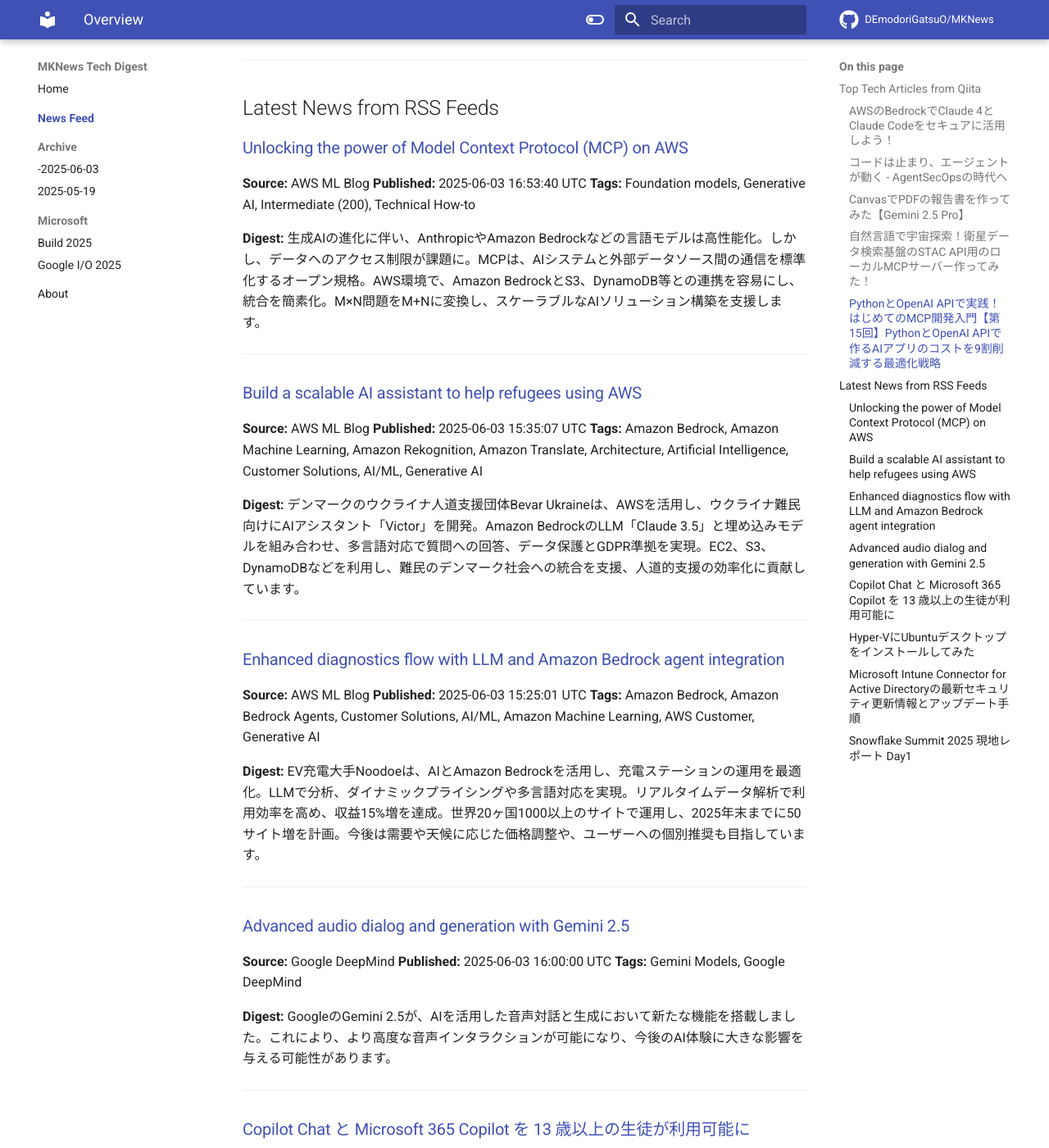
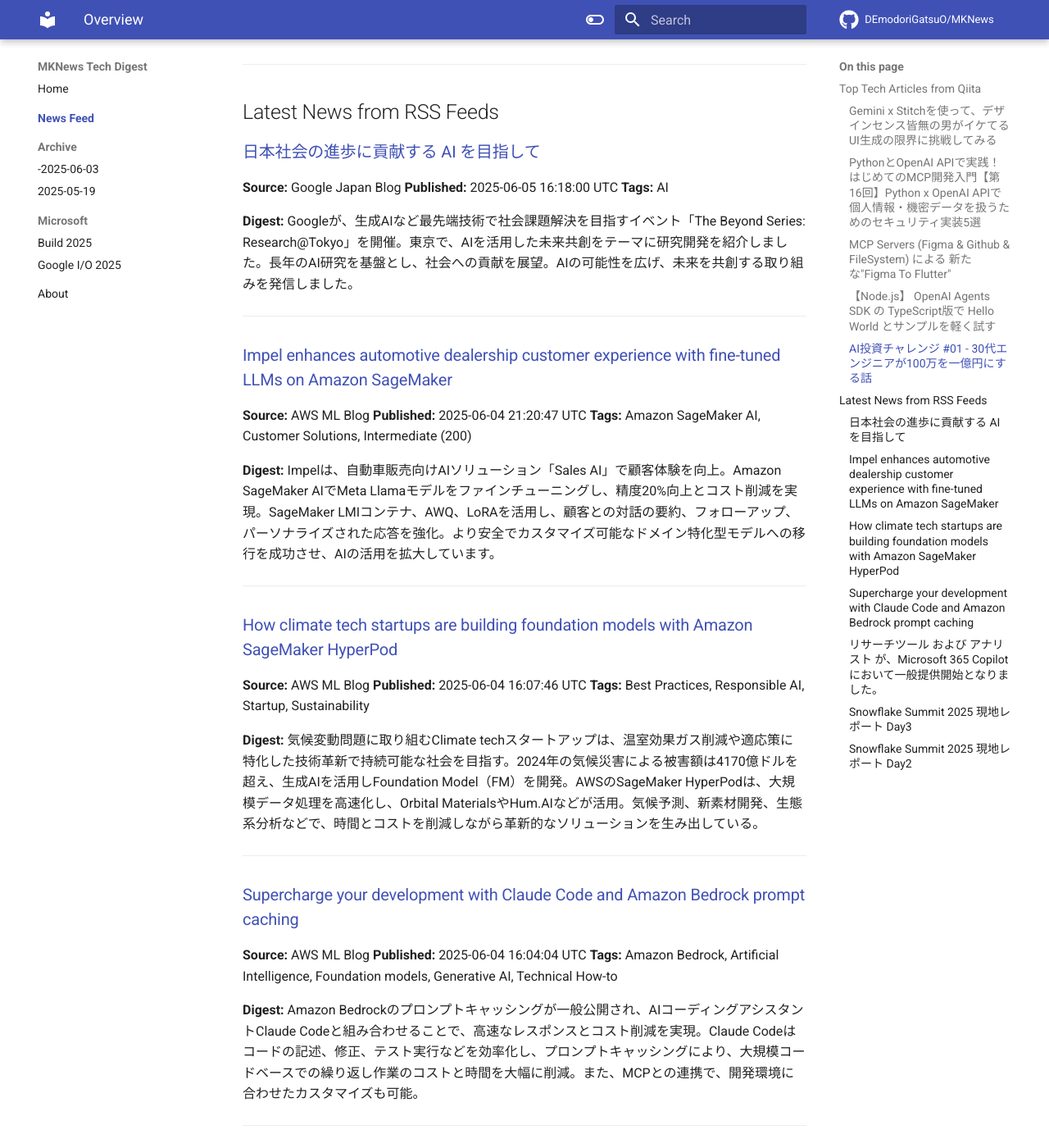
Before and after one commit to DEmodoriGatsuO/MKNews, an MkDocs documentation site: the page built from docs/news/index.md, in a window 1280 px wide and 1400 px high, scrolled down 1501 px. Shown: the whole window at 82% size. Built offline with MkDocs 1.6.1 and Material for MkDocs 9.7.7, drawn with Linux system fonts in a browser that asks for light colours; comment, search, counter and statistics services are not loaded; some of the changed text lies outside the part shown.

Commit message:
Automated AI Tech Digest - 2025-06-05

```diff
--- a/docs/news/index.md
+++ b/docs/news/index.md
@@ -1,138 +1,128 @@
-# AI Tech Trends Digest (2025-06-04)
+# AI Tech Trends Digest (2025-06-05)
 
 
 ## Top Tech Articles from Qiita
 
 
-### [AWSのBedrockでClaude 4とClaude Codeをセキュアに活用しよう！](https://qiita.com/moritalous/items/9da3e2538c9507890e40)
-**Published:** 2025-06-04 02:37:57 UTC
+### [Gemini x Stitchを使って、デザインセンス皆無の男がイケてるUI生成の限界に挑戦してみる](https://qiita.com/zawatti/items/aa761adbb4829c0f89d4)
+**Published:** 2025-06-04 23:58:24 UTC
 **Likes:** 5
-**Tags:** AWS, bedrock, Claude, ClaudeCode
+**Tags:** UI, Gemini, 生成AI, Sticth, nolimit
 
 **Digest:**
-富士ソフトの森田氏による、Amazon BedrockでのClaude 4活用術の紹介。AWS Ambassadorとして、BedrockでClaude Codeを利用する方法や、モデル、リージョンの設定変更を解説。セキュリティや請求の利点を挙げつつ、APIキーの簡便さやクォータ制限といった注意点も提示。利用状況管理やモデル呼び出しログの確認方法も説明しています。
+GoogleのUI生成ツール「Stitch」で非デザイナーがUI生成に挑戦。Geminiとの壁打ちで「イケてるUI」の定義を深め、ユーザーの目的を明確化。枕販売サイトのUIをStitchで生成し、トップページと商品詳細ページを作成。V0でも試すと指示に従ったUIが生成され、AIとの協働でイケてるUIの要件定義が成功した。
 
 ---
 
-### [コードは止まり、エージェントが動く - AgentSecOpsの時代へ](https://qiita.com/QueryPie/items/bf855a84a279a958fdf8)
-**Published:** 2025-06-03 06:55:13 UTC
-**Likes:** 3
-**Tags:** Security, AI, MCP, LLM
+### [PythonとOpenAI APIで実践！はじめてのMCP開発入門【第16回】Python x OpenAI APIで個人情報・機密データを扱うためのセキュリティ実装5選](https://qiita.com/QueryPie/items/03b575921448fdc1c7a3)
+**Published:** 2025-06-04 14:56:02 UTC
+**Likes:** 5
+**Tags:** Python, AI, MCP, LLM, ModelContextProtocol
 
 **Digest:**
-AgentSecOpsは、AIエージェントの自律的実行に伴うセキュリティリスクに対応する概念。順次・エージェント間呼び出し型AgentOpsの2構造があり、ポリシー挿入位置や監査方法が異なる。DevSecOpsでは対応できない動的実行に対し、リアルタイムでポリシー評価、権限検証、ロギングを行う。PBACで実行目的を基準にアクセス制御し、委任・トリガー悪用、経路不透明性などの脅威に対応。
+PythonとOpenAI APIを用いたAIアプリ開発のセキュリティについて解説。個人情報保護法を意識し、データマスキングや仮名化による無害化、コンテキスト管理でのデータ最小化、OpenAIのオプトアウト申請やAzure OpenAIの検討を推奨。APIキーをサーバーサイドで管理し、ロギングと異常検知も重要。最終チェックリストも提示し、安全なAI開発を促しています。
 
 ---
 
-### [CanvasでPDFの報告書を作ってみた【Gemini 2.5 Pro】](https://qiita.com/dnp-katou/items/1b1e4de6ed389c4aa96f)
-**Published:** 2025-06-04 02:16:45 UTC
-**Likes:** 2
-**Tags:** PDF, 業務効率化, Gemini, DeepResearch, gemini2.5pro
+### [MCP Servers (Figma & Github & FileSystem) による 新たな"Figma To Flutter"](https://qiita.com/eno49conan/items/8435128f6632db69836f)
+**Published:** 2025-06-04 10:42:02 UTC
+**Likes:** 4
+**Tags:** AI, Flutter, MCP, Figma, Claude
 
 **Digest:**
-GeminiのCanvas機能で、AI関連技術ニュースの調査報告書を効率的に作成する方法を紹介。DeepResearchで情報を収集し、CanvasでHTMLレイアウトを調整。シンプルな指示でデザインが改善され、PDF化も可能。アイコン追加、キーポイント強調、洗練された箇条書きなど、見やすい報告書作成に役立つ機能が便利です。
+MCP（Model Context Protocol）を活用し、Figma、Github、ローカルファイルシステムを連携させる開発フローを構築。Claude DesktopでFigma UIを基にFlutterコードを生成し、Github Issueを参照してローカルファイルを更新。開発初期は指示不足で課題も、詳細指示とGithub MCP導入で改善。FigmaとGithub設定後、簡潔な指示でコード生成に成功。
 
 ---
 
-### [自然言語で宇宙探索！衛星データ検索基盤のSTAC API用のローカルMCPサーバー作ってみた！](https://qiita.com/nokonoko_1203/items/f615fff26f871a63faaf)
-**Published:** 2025-06-03 15:53:57 UTC
+### [【Node.js】 OpenAI Agents SDK の TypeScript版で Hello World とサンプルを軽く試す](https://qiita.com/youtoy/items/0972e1f4ba5213f76cb1)
+**Published:** 2025-06-04 16:04:31 UTC
 **Likes:** 2
-**Tags:** TypeScript, MCP, STAC, LLM, Claude
+**Tags:** JavaScript, Node.js, OpenAI, AIエージェント, OpenAIAgentsSDK
 
 **Digest:**
-衛星データ検索API規格STAC APIを紹介。STAC APIは矩形座標や日付指定でデータ抽出可能だが、クエリ構築が煩雑。そこで、自然言語での検索を可能にするローカルMCPサーバーを実装。これにより、"〇〇エリアの△△年のデータ"といったリクエストで、衛星データ検索が容易に。GitHubで公開されており、Claude Desktop等と連携して利用可能。
+OpenAI Agents SDK の TypeScript版を試した話。まず、公式ポストと日本語対応のドキュメントを紹介。Python版の経験を踏まえ、TypeScript版で「Hello World」を実行し、`@openai/agents` をインストール。APIキー設定後、サンプルコードで俳句作成を試みる。さらに、github のサンプルから関数を使った例を試し、東京とニューヨークの天気情報を取得。最終的に、TypeScript版の可能性を確認し、今後の試用を示唆している。
 
 ---
 
-### [PythonとOpenAI APIで実践！はじめてのMCP開発入門【第15回】PythonとOpenAI APIで作るAIアプリのコストを9割削減する最適化戦略](https://qiita.com/QueryPie/items/f03d8f8b7c7d0a52d4a5)
-**Published:** 2025-06-03 14:50:06 UTC
-**Likes:** 1
-**Tags:** Python, AI, MCP, LLM, ModelContextProtocol
+### [AI投資チャレンジ #01 - 30代エンジニアが100万を一億円にする話](https://qiita.com/aug/items/8b62dfe37c097355f0be)
+**Published:** 2025-06-04 13:57:39 UTC
+**Likes:** 2
+**Tags:** ポエム, AI, 生成AI, Claude, DeepResearch
 
 **Digest:**
-本記事は、AI開発におけるコスト問題への対策として、PythonとOpenAI APIを用いた実践的な「プロンプト最適化」と「モデル選択術」を解説。第14回のトークン知識を活かし、プロンプト簡潔化、MCPコンテキスト圧縮、タスク分解とモデル配置、動的モデルルーターなどを紹介。安全なAPI利用のためのキャッシュや出力制御も提示し、持続可能なサービス開発に繋がる。
+30代ITエンジニアaug氏が、AI投資で100万円を3年で1億円にする計画を開始。20代のFX失敗から学び、AI活用を決意。Claude 4を選び、Deep Researchでネットキャッシュ比率に着目した投資手法を構築。スクリーニングで23社の小型株を発見し、PCや証券口座を準備。AI分析と人間判断を組み合わせ、目標達成を目指す。
 
 ---
 
 ## Latest News from RSS Feeds
 
 
-### [Unlocking the power of Model Context Protocol (MCP) on AWS](https://aws.amazon.com/blogs/machine-learning/unlocking-the-power-of-model-context-protocol-mcp-on-aws/)
-**Source:** AWS ML Blog
-**Published:** 2025-06-03 16:53:40 UTC
-**Tags:** Foundation models, Generative AI, Intermediate (200), Technical How-to
+### [日本社会の進歩に貢献する AI を目指して](https://blog.google/intl/ja-jp/company-news/technology/ai-researchtokyo-co-imagine-the-future-of-society-with-ai/)
+**Source:** Google Japan Blog
+**Published:** 2025-06-05 16:18:00 UTC
+**Tags:** AI
 
 **Digest:**
-生成AIの進化に伴い、AnthropicやAmazon Bedrockなどの言語モデルは高性能化。しかし、データへのアクセス制限が課題に。MCPは、AIシステムと外部データソース間の通信を標準化するオープン規格。AWS環境で、Amazon BedrockとS3、DynamoDB等との連携を容易にし、統合を簡素化。M×N問題をM+Nに変換し、スケーラブルなAIソリューション構築を支援します。
+Googleが、生成AIなど最先端技術で社会課題解決を目指すイベント「The Beyond Series: Research@Tokyo」を開催。東京で、AIを活用した未来共創をテーマに研究開発を紹介しました。長年のAI研究を基盤とし、社会への貢献を展望。AIの可能性を広げ、未来を共創する取り組みを発信しました。
 
 ---
 
-### [Build a scalable AI assistant to help refugees using AWS](https://aws.amazon.com/blogs/machine-learning/build-a-scalable-ai-assistant-to-help-refugees-using-aws/)
+### [Impel enhances automotive dealership customer experience with fine-tuned LLMs on Amazon SageMaker](https://aws.amazon.com/blogs/machine-learning/impel-enhances-automotive-dealership-customer-experience-with-fine-tuned-llms-on-amazon-sagemaker/)
 **Source:** AWS ML Blog
-**Published:** 2025-06-03 15:35:07 UTC
-**Tags:** Amazon Bedrock, Amazon Machine Learning, Amazon Rekognition, Amazon Translate, Architecture, Artificial Intelligence, Customer Solutions, AI/ML, Generative AI
+**Published:** 2025-06-04 21:20:47 UTC
+**Tags:** Amazon SageMaker AI, Customer Solutions, Intermediate (200)
 
 **Digest:**
-デンマークのウクライナ人道支援団体Bevar Ukraineは、AWSを活用し、ウクライナ難民向けにAIアシスタント「Victor」を開発。Amazon BedrockのLLM「Claude 3.5」と埋め込みモデルを組み合わせ、多言語対応で質問への回答、データ保護とGDPR準拠を実現。EC2、S3、DynamoDBなどを利用し、難民のデンマーク社会への統合を支援、人道的支援の効率化に貢献しています。
+Impelは、自動車販売向けAIソリューション「Sales AI」で顧客体験を向上。Amazon SageMaker AIでMeta Llamaモデルをファインチューニングし、精度20%向上とコスト削減を実現。SageMaker LMIコンテナ、AWQ、LoRAを活用し、顧客との対話の要約、フォローアップ、パーソナライズされた応答を強化。より安全でカスタマイズ可能なドメイン特化型モデルへの移行を成功させ、AIの活用を拡大しています。
 
 ---
 
-### [Enhanced diagnostics flow with LLM and Amazon Bedrock agent integration](https://aws.amazon.com/blogs/machine-learning/enhanced-diagnostics-flow-with-llm-and-amazon-bedrock-agent-integration/)
+### [How climate tech startups are building foundation models with Amazon SageMaker HyperPod](https://aws.amazon.com/blogs/machine-learning/how-climate-tech-startups-are-building-foundation-models-with-amazon-sagemaker-hyperpod/)
 **Source:** AWS ML Blog
-**Published:** 2025-06-03 15:25:01 UTC
-**Tags:** Amazon Bedrock, Amazon Bedrock Agents, Customer Solutions, AI/ML, Amazon Machine Learning, AWS Customer, Generative AI
+**Published:** 2025-06-04 16:07:46 UTC
+**Tags:** Best Practices, Responsible AI, Startup, Sustainability
 
 **Digest:**
-EV充電大手Noodoeは、AIとAmazon Bedrockを活用し、充電ステーションの運用を最適化。LLMで分析、ダイナミックプライシングや多言語対応を実現。リアルタイムデータ解析で利用効率を高め、収益15%増を達成。世界20ヶ国1000以上のサイトで運用し、2025年末までに50サイト増を計画。今後は需要や天候に応じた価格調整や、ユーザーへの個別推奨も目指しています。
+気候変動問題に取り組むClimate techスタートアップは、温室効果ガス削減や適応策に特化した技術革新で持続可能な社会を目指す。2024年の気候災害による被害額は4170億ドルを超え、生成AIを活用しFoundation Model（FM）を開発。AWSのSageMaker HyperPodは、大規模データ処理を高速化し、Orbital MaterialsやHum.AIなどが活用。気候予測、新素材開発、生態系分析などで、時間とコストを削減しながら革新的なソリューションを生み出している。
 
 ---
 
-### [Advanced audio dialog and generation with Gemini 2.5](https://blog.google/technology/google-deepmind/gemini-2-5-native-audio/)
-**Source:** Google DeepMind
-**Published:** 2025-06-03 16:00:00 UTC
-**Tags:** Gemini Models, Google DeepMind
+### [Supercharge your development with Claude Code and Amazon Bedrock prompt caching](https://aws.amazon.com/blogs/machine-learning/supercharge-your-development-with-claude-code-and-amazon-bedrock-prompt-caching/)
+**Source:** AWS ML Blog
+**Published:** 2025-06-04 16:04:04 UTC
+**Tags:** Amazon Bedrock, Artificial Intelligence, Foundation models, Generative AI, Technical How-to
 
 **Digest:**
-GoogleのGemini 2.5が、AIを活用した音声対話と生成において新たな機能を搭載しました。これにより、より高度な音声インタラクションが可能になり、今後のAI体験に大きな影響を与える可能性があります。
+Amazon Bedrockのプロンプトキャッシングが一般公開され、AIコーディングアシスタントClaude Codeと組み合わせることで、高速なレスポンスとコスト削減を実現。Claude Codeはコードの記述、修正、テスト実行などを効率化し、プロンプトキャッシングにより、大規模コードベースでの繰り返し作業のコストと時間を大幅に削減。また、MCPとの連携で、開発環境に合わせたカスタマイズも可能。
 
 ---
 
-### [Copilot Chat と Microsoft 365 Copilot を 13 歳以上の生徒が利用可能に](https://blogs.windows.com/japan/2025/06/03/copilot-chat-and-microsoft-365-copilot-available-to-pupils-aged-13-and-over/)
+### [リサーチツール および アナリスト が、Microsoft 365 Copilot において一般提供開始となりました。](https://blogs.windows.com/japan/2025/06/05/researcher-and-analyst-are-now-generally-available-in-microsoft-365-copilot/)
 **Source:** Windows Blog for Japan
-**Published:** 2025-06-03 08:22:01 UTC
-**Tags:** Copilot, Microsoft 365, AI
+**Published:** 2025-06-05 04:04:53 UTC
+**Tags:** Copilot, Analyst
 
 **Digest:**
-マイクロソフトは、生成AIを活用した学びを支援するため、Copilot ChatとMicrosoft 365 Copilotを13歳以上の生徒に提供開始。Copilot Chatは安全なインターネット検索に特化し、Minecraft教育版でAIリテラシーを育成。Azure OpenAI基盤やCopilot Studioも提供。Copilot Chatは学校向けテナントで無償利用可能で、保護者向け情報も充実しています。
+Microsoft 365 Copilot向けに、業務特化の推論エージェント「リサーチツール」と「アナリスト」が一般提供開始されました。複雑な調査やデータ分析を数分で完了可能にし、OpenAIのモデルを活用しています。Microsoft 365 Copilotライセンス所有者は、両ツールを月最大25件のクエリで利用できます。利用開始は簡単で、サンプルプロンプトも用意されています。
 
 ---
 
-### [Hyper-VにUbuntuデスクトップをインストールしてみた](https://blog.jbs.co.jp/entry/2025/06/04/121932)
+### [Snowflake Summit 2025 現地レポート Day3](https://blog.jbs.co.jp/entry/2025/06/05/132608)
 **Source:** JBS Blog
-**Published:** 2025-06-04 03:19:32 UTC
-**Tags:** Hyper-V, Ubuntu, Windows, 仮想マシン
+**Published:** 2025-06-05 04:26:08 UTC
+**Tags:** Snowflake, dbt
 
 **Digest:**
-Hyper-V環境へのUbuntuデスクトップインストール手順を解説。仮想マシンの作成からUbuntu ISOのダウンロード、起動ディスクの設定、インストールプロセスの詳細、そして初期設定までをステップバイステップで説明し、初心者でもスムーズにUbuntuデスクトップ環境を構築できるようサポートします。
+Snowflake Summit 2024現地レポート、Data＆AI事業部の谷尾がお届けします。3日目は、Capital OneによるApache Iceberg活用や、Cortex AISQL、Native Semantic Viewsなど高度な分析に関する新機能発表がありました。熱気に溢れる会場の様子や、Keynote、ランチの様子も報告します。
 
 ---
 
-### [Microsoft Intune Connector for Active Directoryの最新セキュリティ更新情報とアップデート手順](https://blog.jbs.co.jp/entry/2025/06/04/095557)
+### [Snowflake Summit 2025 現地レポート Day2](https://blog.jbs.co.jp/entry/2025/06/04/192910)
 **Source:** JBS Blog
-**Published:** 2025-06-04 00:55:57 UTC
-**Tags:** intune, Microsoft Entra ID, Microsoft Entra Connect, MicrosoftEntraID, Microsoft Intune, Intune Connector
+**Published:** 2025-06-04 10:29:10 UTC
+**Tags:** snowflake
 
 **Digest:**
-Microsoft Intune Connector for Active Directory の最新セキュリティ更新とアップデート手順を解説します。強化された機能と新バージョンへの移行方法を理解し、Intune 接続におけるシステム管理の安全性を向上させましょう。
+Snowflake Summit 2025 in サンフランシスコ現地レポート。Data&AI事業部の和村氏が参加し、6/2-5の4日間で開催中。500以上のセッションと190以上のパートナーが集結する大規模イベントです。2日目の様子を伝えます。Platform Keynoteや、ANOMALIES、ADAPTIVE COMPUTE、SIMPLIFIED INGEST、PRICING、SNOWFLAKE HORIZONなどのキーワードが並び、今後のSnowflakeの進化に期待が高まります。
 
 ---
-
-### [Snowflake Summit 2025 現地レポート Day1](https://blog.jbs.co.jp/entry/2025/06/03/160706)
-**Source:** JBS Blog
-**Published:** 2025-06-03 07:07:06 UTC
-**Tags:** Snowflake, Copilot for Microsoft 365
-
-**Digest:**
-データ＆AI事業本部の谷尾氏が、サンフランシスコで開催中のSnowflake Summit 2024の現地レポートを発信。初日の様子を伝えます。本記事では、Snowflake SummitのスケジュールとDay1のセッションを紹介。「Transform Your Data Estate for Agentic AI and Apps with Snowflake and Microsoft」など、AI関連のテーマが目立ちます。
-
----
```
